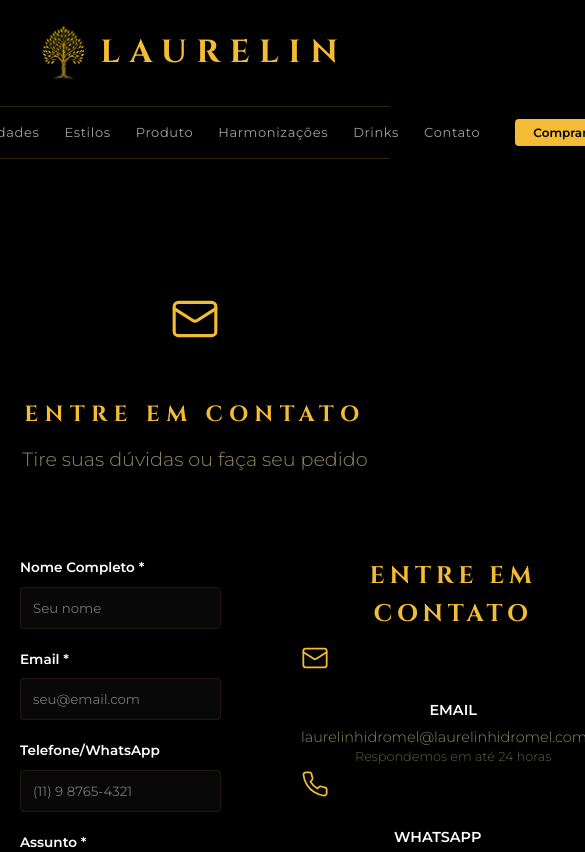
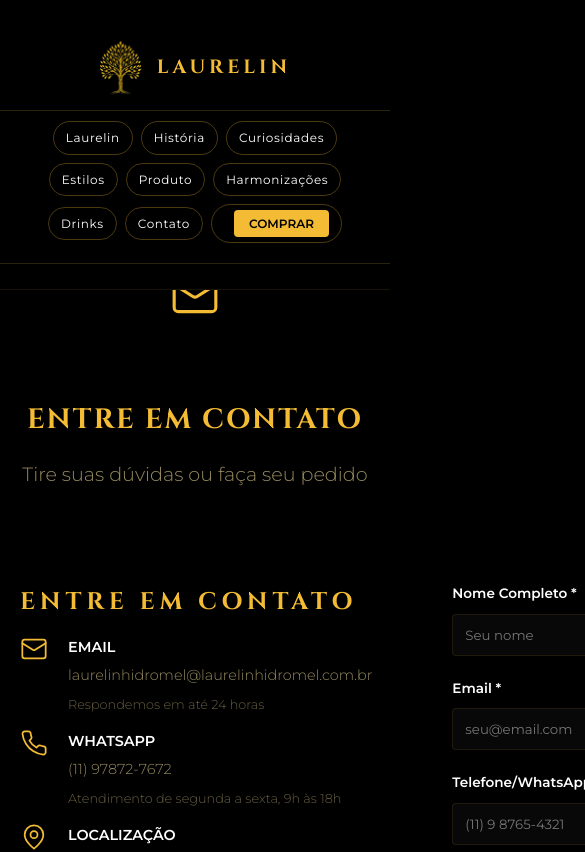
Before and after one commit to dmrademir/laurelin-app, a React (Vite) app: page /contato in a window 390 px wide. Shown: the top 852 px of the page, 585 px wide, since content can reach past the window. Built offline with nearby package versions, Linux system fonts and the light colour scheme.

Commit message:
Fix: remoção do tailwind e nova abordagem com o css vanilla.

```diff
--- a/package.json
+++ b/package.json
@@ -18,17 +18,13 @@
   },
   "devDependencies": {
     "@eslint/js": "^9.39.1",
-    "@tailwindcss/vite": "^4.2.0",
     "@types/react": "^19.2.7",
     "@types/react-dom": "^19.2.3",
     "@vitejs/plugin-react": "^5.1.1",
-    "autoprefixer": "^10.4.24",
     "eslint": "^9.39.1",
     "eslint-plugin-react-hooks": "^7.0.1",
     "eslint-plugin-react-refresh": "^0.4.24",
     "globals": "^16.5.0",
-    "postcss": "^8.5.6",
-    "tailwindcss": "^4.2.0",
     "vite": "^7.3.1"
   }
 }
--- /dev/null
+++ b/src/assets/css/Navbar.css
@@ -0,0 +1,98 @@
+/* Container Principal com Animação de Scroll */
+.header-container {
+    position: fixed;
+    top: 0;
+    width: 100%;
+    background-color: #000;
+    z-index: 1000;
+    transition: transform 0.4s ease-in-out;
+    /* Transição suave */
+    display: flex;
+    flex-direction: column;
+    /* Para logo em cima e menu embaixo no mobile */
+    align-items: center;
+    border-bottom: 1px solid rgba(243, 188, 52, 0.1);
+}
+
+.header-container.hidden-scroll {
+    transform: translateY(-100%);
+    /* Esconde para cima */
+}
+
+.header-container.visible {
+    transform: translateY(0);
+}
+
+/* Área do Logo centralizada */
+.logo-area {
+    display: flex;
+    align-items: center;
+    justify-content: center;
+    gap: 15px;
+    padding: 15px 0;
+    width: 100%;
+}
+
+.logo-area h1 {
+    color: #f3bc34;
+    letter-spacing: 4px;
+    font-size: 1.2rem;
+}
+
+/* Links em formato de "pílulas" para Mobile (image_865521.png) */
+@media (max-width: 768px) {
+    .nav-links {
+        display: flex;
+        flex-wrap: wrap;
+        /* Quebra linha como no seu print */
+        justify-content: center;
+        gap: 8px;
+        padding: 10px 15px 20px;
+        background: #000;
+        width: 100%;
+    }
+
+    .nav-links a {
+        color: #fff;
+        text-decoration: none;
+        font-size: 0.75rem;
+        padding: 5px 12px;
+        border: 1px solid rgba(243, 188, 52, 0.3);
+        /* Linha fina circundando */
+        border-radius: 20px;
+        /* Formato de pílula */
+        transition: all 0.3s ease;
+    }
+
+    .nav-buy-btn {
+        background-color: #f3bc34;
+        color: #000;
+        border-radius: 4px;
+        border: none;
+        padding: 6px 15px;
+        font-weight: bold;
+        text-transform: uppercase;
+    }
+}
+
+/* Ajuste para Desktop (Links em linha única) */
+@media (min-width: 992px) {
+    .header-container {
+        flex-direction: row;
+        /* Volta ao normal no PC */
+        justify-content: space-between;
+        height: 80px;
+        padding: 0 5%;
+    }
+
+    .nav-links {
+        display: flex;
+        gap: 20px;
+    }
+
+    .nav-links a {
+        border: none;
+        /* Remove as pílulas no desktop para manter o visual limpo */
+        font-size: 0.9rem;
+    }
+}
--- a/src/assets/css/laurelin.css
+++ b/src/assets/css/laurelin.css
@@ -1,69 +1,29 @@
 :root {
-  /* Atualizando para a sua nova cor */
+
   --gold: #f3bc34;
-
-  /* Ajustando o gold escuro proporcionalmente para manter a elegância */
   --gold-dark: #b88d27;
   --gold-pale: #94895e;
-
   --text-gray: #a1a1a1;
   --bg-black: #000000;
 }
 
-
-/* --- Responsividade Global --- */
-
-@media (max-width: 768px) {
-  /* 1. Grid de Produto: Imagem em cima, texto embaixo */
-  .product-grid {
-    grid-template-columns: 1fr; /* Muda de 2 colunas para 1 */
-    gap: 40px;
-    text-align: center;
-  }
-
-  .product-image-wrap {
-    max-width: 300px;
-    margin: 0 auto;
-  }
-
-  .product-detail-item {
-    flex-direction: column; /* Ícone em cima do texto no mobile */
-    align-items: center;
-    text-align: center;
-  }
-
-  /* 2. Seção de Contato: Inverte a ordem se necessário ou empilha */
-  .contact-grid {
-    grid-template-columns: 1fr;
-    gap: 50px;
-  }
-
-  .contact-info-column {
-    order: 2; /* Move as infos para baixo do formulário ou vice-versa */
-    text-align: center;
-  }
-
-  .contact-method {
-    flex-direction: column;
-    align-items: center;
-    gap: 10px;
-  }
-
-  /* 3. Ajuste de Tipografia */
-  .title, .product-showcase-title {
-    font-size: 2rem;
-  }
-
-  .app-wrapper main {
-    padding-top: 70px; /* Reduz o respiro do header no mobile */
-  }
+/* --- Reset e Base --- */
+* {
+  margin: 0;
+  padding: 0;
+  box-sizing: border-box;
 }
 
-/* Ajustes para telas muito pequenas (iPhone SE, etc) */
-@media (max-width: 480px) {
-  .product-cta-btn, .btn-send {
-    width: 100%; /* Botões ocupam a largura toda */
-  }
+html {
+  scroll-behavior: smooth;
+  background-color: var(--bg-black);
+}
+
+body {
+  font-family: 'Montserrat', sans-serif;
+  color: var(--gold-pale);
+  background-color: var(--bg-black);
+  line-height: 1.8;
 }
 
 img {
@@ -72,13 +32,39 @@
   display: block;
 }
 
-/* --- Ajuste de Layout para Header Fixo --- */
+/* --- Layout Principal (Compensação do Header Fixo) --- */
+.app-wrapper main {
+  /* No mobile o header é mais alto devido às pílulas */
+  padding-top: 170px;
+  min-height: calc(100vh - 80px);
+}
 
-.app-wrapper main {
-  /* Adiciona um recuo no topo de todas as páginas */
-  padding-top: 10px;
-  min-height: calc(100vh - 80px); /* Garante que o footer não suba em páginas curtas */
+@media (min-width: 992px) {
+  .app-wrapper main {
+    /* No desktop o header é mais fino */
+    padding-top: 100px;
+  }
 }
+
+/* --- Estilos de Botões Globais (Não-Navbar) --- */
+.hero-btn, .product-cta-btn, .btn-send {
+  background: var(--gold);
+  color: black;
+  padding: 15px 35px;
+  font-weight: 700;
+  text-transform: uppercase;
+  border-radius: 4px;
+  cursor: pointer;
+  transition: 0.3s;
+  border: none;
+}
+
+.hero-btn:hover, .product-cta-btn:hover, .btn-send:hover {
+  background: var(--gold-dark);
+  box-shadow: 0 0 20px rgba(212, 175, 55, 0.4);
+  transform: translateY(-2px);
+}
+
 
 /* Garante que o ID tenha o respiro correto para o Header fixo */
 #inicio,
@@ -91,35 +77,25 @@
 }
 
 
-/* --- Atualizando os títulos para usar a nova variável --- */
-
+/* --- Tipografia Unificada --- */
 p {
-  font-family: 'Montserrat', sans-serif;
-  color: var(--gold-pale);
   font-size: 1.2rem;
-  line-height: 1.8;
-  margin-bottom: 10Ppx;
   font-weight: 300;
+  margin-bottom: 10px;
 }
 
-html {
-  /* Isso garante a transição fluida para todas as âncoras */
-  scroll-behavior: smooth;
-}
-
-/* Opcional: Ajuste de compensação para o Header Fixo */
-section {
-  /* Como seu header é sticky (fixo no topo),
-     isso evita que o título da seção fique "escondido" atrás dele */
-  scroll-margin-top: 100px;
+.title, .product-showcase-title, .product-title, .style-title,
+.curiosities-title, .history-title {
+  font-family: 'Cinzel', serif;
+  font-size: clamp(2.5rem, 5vw, 3.9rem);
+  color: var(--gold);
+  font-variant: all-small-caps;
+  letter-spacing: 0.05em;
+  margin-top: 15px;
 }
 
 
-
-
 /* --- Estilo Unificado para Títulos de Seção --- */
-
-
 
 .product-showcase-title,
 .product-title,
@@ -166,7 +142,6 @@
 .header-container {
   width: 100%;
   background: rgba(0, 0, 0, 0.95);
-  /* Removida a borda inferior do container para usar as linhas internas do menu */
   border-bottom: none;
   padding: 25px 0;
   text-align: center;
@@ -196,9 +171,7 @@
   display: flex;
   justify-content: center;
   align-items: center;
-  /* Garante alinhamento vertical com o botão */
   gap: 25px;
-  /* Espaçamento entre os links */
   padding: 12px 0;
   border-top: 1px solid rgba(212, 175, 55, 0.2);
   border-bottom: 1px solid rgba(212, 175, 55, 0.2);
@@ -226,7 +199,7 @@
   cursor: pointer;
   transition: 0.3s;
   margin-left: 10px;
-  /* Separação extra após o link Contato */
+
 }
 
 .nav-buy-btn:hover {
--- a/src/components/Navbar.jsx
+++ b/src/components/Navbar.jsx
@@ -1,29 +1,48 @@
-import React, { useState } from 'react';
+import React, { useState, useEffect } from 'react';
 import { Link, useNavigate } from 'react-router-dom';
 import laurelinLogo from '../assets/images/laurelin-logo-new.png';
+import "../assets/css/Navbar.css";
 
 export default function Navbar() {
   const navigate = useNavigate();
   const [isMenuOpen, setIsMenuOpen] = useState(false);
+  const [showNavbar, setShowNavbar] = useState(true);
+  const [lastScrollY, setLastScrollY] = useState(0);
 
   const toggleMenu = () => setIsMenuOpen(!isMenuOpen);
   const closeMenu = () => setIsMenuOpen(false);
 
+  // Lógica para esconder/mostrar ao rolar
+  useEffect(() => {
+    const controlNavbar = () => {
+      if (typeof window !== 'undefined') {
+        // Se rolar para baixo e passar de 100px, esconde. Se subir, mostra.
+        if (window.scrollY > lastScrollY && window.scrollY > 100) {
+          setShowNavbar(false);
+        } else {
+          setShowNavbar(true);
+        }
+        setLastScrollY(window.scrollY);
+      }
+    };
+
+    window.addEventListener('scroll', controlNavbar);
+    return () => window.removeEventListener('scroll', controlNavbar);
+  }, [lastScrollY]);
+
   return (
-    <header className="header-container">
+    <header className={`header-container ${showNavbar ? 'visible' : 'hidden-scroll'}`}>
       <div className="logo-area" style={{ cursor: 'pointer' }} onClick={() => { navigate('/'); closeMenu(); }}>
         <img src={laurelinLogo} alt="Laurelin Logo" style={{ height: '55px' }} />
         <h1>LAURELIN</h1>
       </div>
 
-      {/* Botão Hambúrguer - Visível apenas no Mobile */}
       <button className={`mobile-menu-icon ${isMenuOpen ? 'active' : ''}`} onClick={toggleMenu} aria-label="Menu">
         <span className="bar"></span>
         <span className="bar"></span>
         <span className="bar"></span>
       </button>
 
-      {/* Menu de Navegação */}
       <nav className={`nav-links ${isMenuOpen ? 'open' : ''}`}>
         <Link to="/" onClick={closeMenu}>Laurelin</Link>
         <Link to="/historia" onClick={closeMenu}>História</Link>
--- a/src/index.css
+++ b/src/index.css
@@ -1,3 +1,7 @@
+@tailwind base;
+@tailwind components;
+@tailwind utilities;
+
 /* Importação das Fontes */
 @import url('https://fonts.googleapis.com/css2?family=Cinzel:wght@400;700&family=Montserrat:wght@300;400;600&display=swap');
 
```
Also changed, not shown: 1 other file (tests, documents, lock files or other folders).
